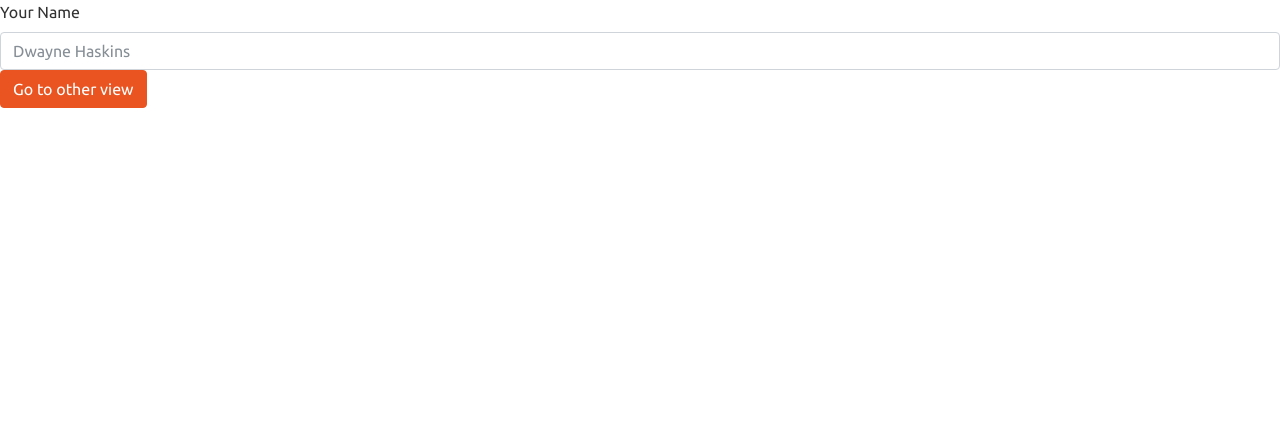
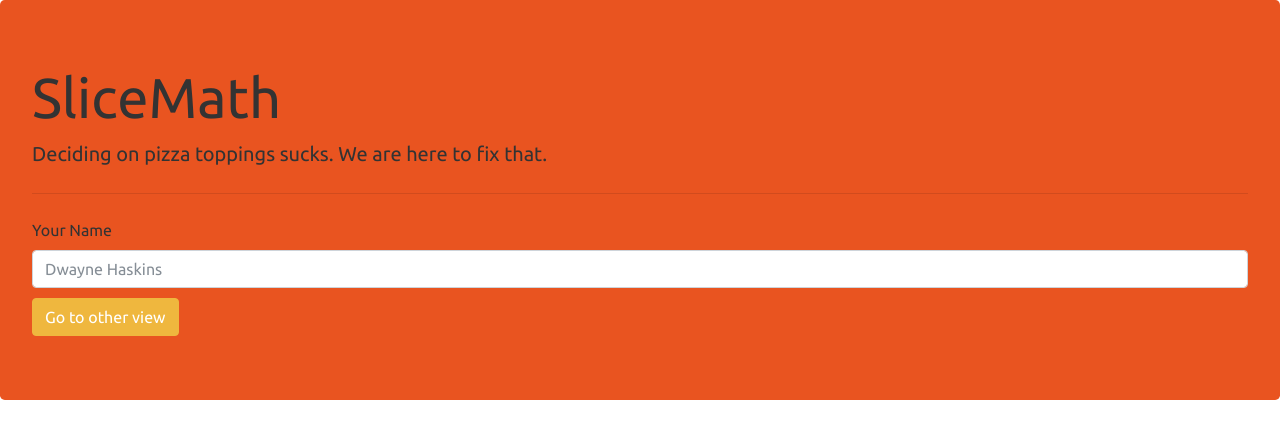
Before and after one commit to forsman5/slicemath, a Django app: page / in a window 1280 px wide. Shown: the top 439 px of the page. Run offline with Django 3.2, Linux system fonts and the light colour scheme; some libraries are stand-ins or nearby versions.

Commit message:
Made front end better

```diff
--- a/slicemath/slicing/static/main.css
+++ b/slicemath/slicing/static/main.css
@@ -0,0 +1,4 @@
+
+.topMargin{
+  margin-top:10px;
+}
--- a/slicemath/slicing/templates/index.html
+++ b/slicemath/slicing/templates/index.html
@@ -2,11 +2,16 @@
 {% load static %}
 
 {% block content %}
-<form action="{% url 'newSession'%}" method="GET">
-  <label for="nameField">Your Name</label>
-   <input type="text" class="form-control" id="nameField" placeholder="Dwayne Haskins">
-  <button type="submit" class="btn btn-primary">Go to other view</button>
-</form>
+<div class="jumbotron align-items-center justify-content-center bg-primary">
+  <h1 class="display-4">SliceMath</h1>
+  <p class="lead">Deciding on pizza toppings sucks. We are here to fix that.</p>
+  <hr class="my-4">
+  <form action="{% url 'newSession'%}" method="GET">
+    <label for="nameField">Your Name</label>
+     <input type="text" class="form-control" id="nameField" placeholder="Dwayne Haskins">
+    <button type="submit" class="btn btn-warning topMargin">Go to other view</button>
+  </form>
+</div>
 
 
 {% endblock %}
```
